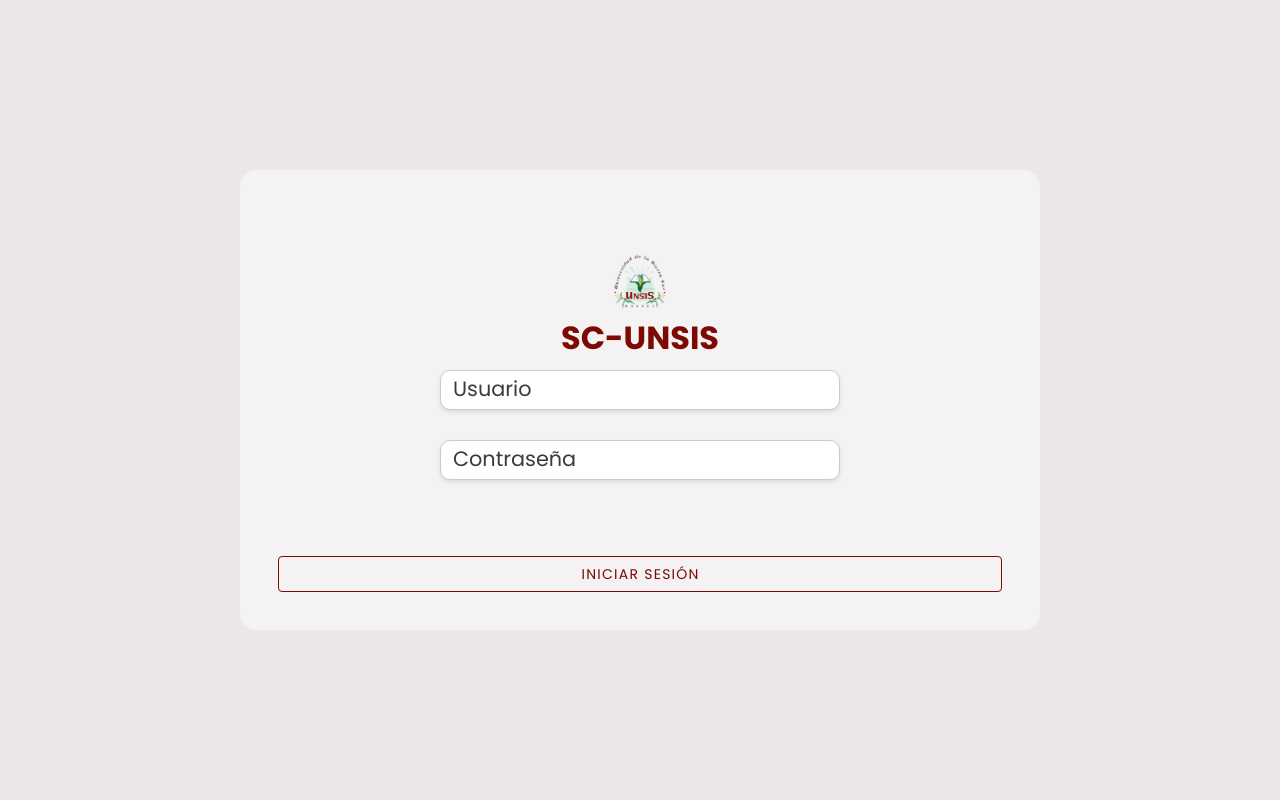
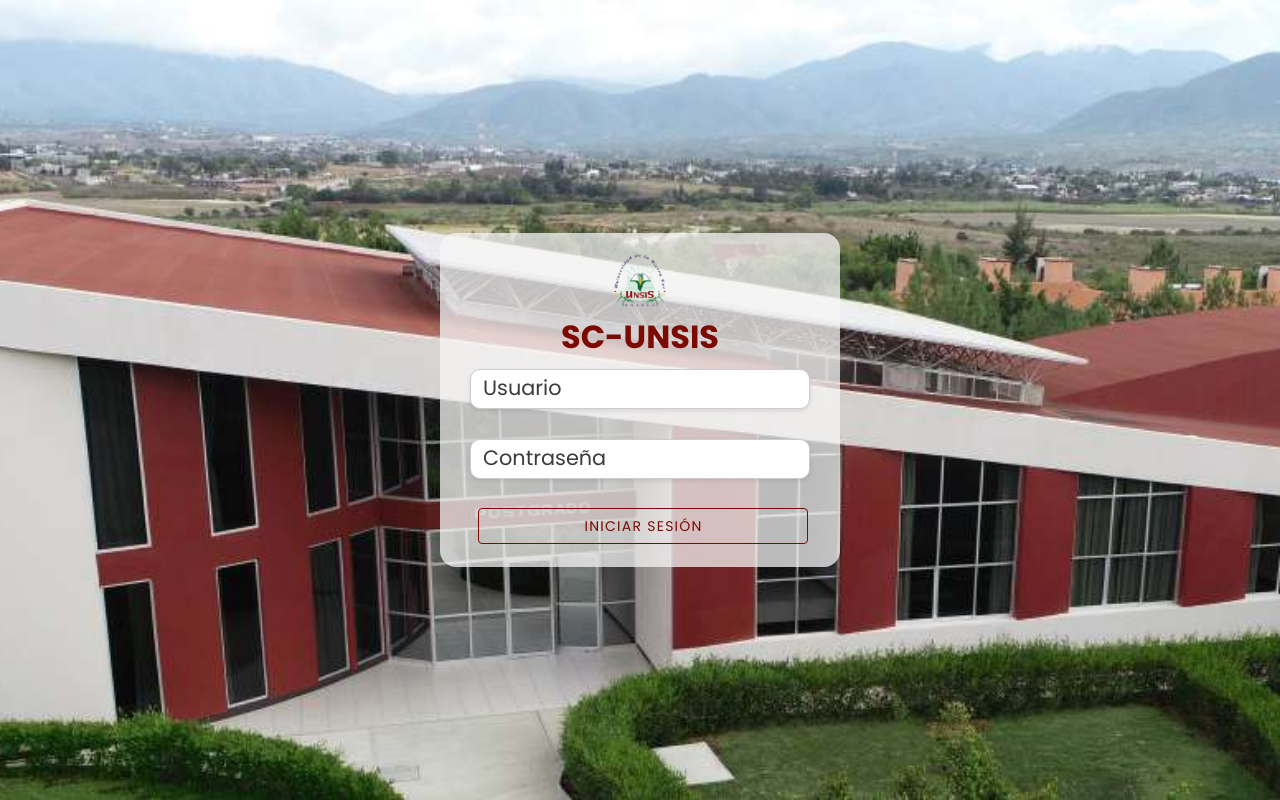
Before and after one commit to EleazarDevFS/SCUNSIS, a Vue app: page / in a window 1280 px wide. Built offline with nearby package versions, Linux system fonts and the light colour scheme.

Commit message:
Change background LoginView

```diff
--- a/src/App.vue
+++ b/src/App.vue
@@ -1,16 +1,35 @@
 <script>
+
 import AsideComponent from './components/AsideComponent.vue';
 import ActiveUser from './components/ActiveUser.vue';
-import EditPaperMaster from './components/EditPaperMaster.vue';
+import LoginView from './views/LoginView.vue';
+import InicioView from './views/InicioView.vue';
+import GenConsView from './views/GenConsView.vue';
+import HistorialView from './views/HistorialView.vue';
+import ConfiguracionView from './views/ConfiguracionView.vue';
 
 export default {
   name: 'App',
   components: {
     AsideComponent,
-    ActiveUser
+    ActiveUser,
+    LoginView,
+    InicioView,
+    GenConsView,
+    HistorialView,
+    ConfiguracionView
+  },
+  data() {
+    return {
+      activeView: 'InicioView' // Vista por defecto
+    }
+  },
+  methods: {
+    setActiveView(view) {
+      this.activeView = view;
+    }
   },
   mounted() {
-    // Aplicar imagen de fondo cuando entramos a la aplicación
     document.body.style.background = 'url("public/img/image.png") no-repeat center center fixed';
     document.body.style.backgroundSize = 'cover';
   }
@@ -20,15 +39,15 @@
   <div class="container-app">
     <template v-if="$route.path === '/'">
       <div class="login-center">
-        <router-view />
+         <LoginView/>
       </div>
     </template>
     <template v-else>
       <ActiveUser class="header" />
       <div class="layout-body">
-        <AsideComponent class="aside"/>
+        <AsideComponent class="aside" @change-view="setActiveView" />
         <main class="main-content">
-          <router-view />
+          <component :is="activeView" />
         </main>
       </div>
     </template>
@@ -48,7 +67,7 @@
   display: flex;
   align-items: center;
   justify-content: center;
-  background: #EBE7E7;
+  /* background: url("public/img/image.png") no-repeat center center fixed; */
 }
 
 .container-app {
@@ -74,7 +93,7 @@
 .main-content {
   flex: 1 1 0%;
   min-width: 0;
-  height: calc(100vh - 100px);
+  height: 100vh;
   overflow-y: auto;
 }
 
--- a/src/components/AsideComponent.vue
+++ b/src/components/AsideComponent.vue
@@ -1,37 +1,18 @@
 <script>
 export default {
-  mounted() {
-    //Botones de navegación
-    const goGCbtn = document.getElementById('gc-btn');
-    const inicioBtn = document.getElementById('inicio-btn');
-    const logOut = document.getElementById('cerrar-sesion');
-    const history = document.getElementById('historial-btn');
-    const config = document.getElementById('configuracion-btn');
-    const btnsAside = document.querySelector('.btns-aside')
-    //Eventos de click en los botones de navegaci+on
-    goGCbtn.addEventListener('click', () => {
-      this.$router.push('/genera_constancias');
-    })
-    inicioBtn.addEventListener('click', ()=>{
-      this.$router.push('/inicio');
-      })
-
-    logOut.addEventListener('click', ()=>{
-      this.$router.push('/')
-    })
-    history.addEventListener('click', ()=>{
-      this.$router.push('/historial')
-    })
-    config.addEventListener('click', ()=>{
-      this.$router.push('/configuracion')
-    })
-
+  methods: {
+    goTo(view) {
+      this.$emit('change-view', view);
+    },
+    logOut() {
+      this.$router.push('/');
+    }
   }
 }
 </script>
 <template>
   <aside>
-    <button id="inicio-btn" class="btns-aside">
+    <button class="btns-aside" @click="goTo('InicioView')">
       <svg id="home" class="svg-aside" xmlns="http://www.w3.org/2000/svg" height="24px" viewBox="0 -960 960 960"
         width="24px" fill="currentColor">
         <path
@@ -39,7 +20,7 @@
       </svg>
       <span class="texts-aside">Inicio</span>
     </button>
-    <button id="gc-btn" class="btns-aside">
+    <button class="btns-aside" @click="goTo('GenConsView')">
       <svg class="svg-aside" xmlns="http://www.w3.org/2000/svg" height="24px" viewBox="0 -960 960 960" width="24px"
         fill="currentColor">
         <path
@@ -47,21 +28,21 @@
       </svg>
       <span class="texts-aside">Generar Constancia(s)</span>
     </button>
-    <button id="historial-btn" class="btns-aside">
+    <button class="btns-aside" @click="goTo('HistorialView')">
       <svg xmlns="http://www.w3.org/2000/svg" height="24px" viewBox="0 -960 960 960" width="24px" fill="currentColor">
         <path
           d="M480-120q-138 0-240.5-91.5T122-440h82q14 104 92.5 172T480-200q117 0 198.5-81.5T760-480q0-117-81.5-198.5T480-760q-69 0-129 32t-101 88h110v80H120v-240h80v94q51-64 124.5-99T480-840q75 0 140.5 28.5t114 77q48.5 48.5 77 114T840-480q0 75-28.5 140.5t-77 114q-48.5 48.5-114 77T480-120Zm112-192L440-464v-216h80v184l128 128-56 56Z" />
       </svg>
       <span class="texts-aside">Historial</span>
     </button>
-    <button id="configuracion-btn" class="btns-aside">
+    <button class="btns-aside" @click="goTo('ConfiguracionView')">
       <svg xmlns="http://www.w3.org/2000/svg" height="24px" viewBox="0 -960 960 960" width="24px" fill="currentColor">
         <path
           d="m370-80-16-128q-13-5-24.5-12T307-235l-119 50L78-375l103-78q-1-7-1-13.5v-27q0-6.5 1-13.5L78-585l110-190 119 50q11-8 23-15t24-12l16-128h220l16 128q13 5 24.5 12t22.5 15l119-50 110 190-103 78q1 7 1 13.5v27q0 6.5-2 13.5l103 78-110 190-118-50q-11 8-23 15t-24 12L590-80H370Zm70-80h79l14-106q31-8 57.5-23.5T639-327l99 41 39-68-86-65q5-14 7-29.5t2-31.5q0-16-2-31.5t-7-29.5l86-65-39-68-99 42q-22-23-48.5-38.5T533-694l-13-106h-79l-14 106q-31 8-57.5 23.5T321-633l-99-41-39 68 86 64q-5 15-7 30t-2 32q0 16 2 31t7 30l-86 65 39 68 99-42q22 23 48.5 38.5T427-266l13 106Zm42-180q58 0 99-41t41-99q0-58-41-99t-99-41q-59 0-99.5 41T342-480q0 58 40.5 99t99.5 41Zm-2-140Z" />
       </svg>
       <span class="texts-aside">Configuración</span>
     </button>
-    <button id="cerrar-sesion" class="btns-aside">
+    <button class="btns-aside" @click="logOut">
       <svg xmlns="http://www.w3.org/2000/svg" height="24px" viewBox="0 -960 960 960" width="24px" fill="currentColor">
         <path d="M200-120q-33 0-56.5-23.5T120-200v-560q0-33 23.5-56.5T200-840h280v80H200v560h280v80H200Zm440-160-55-58 102-102H360v-80h327L585-622l55-58 200 200-200 200Z"/>
       </svg>
--- a/src/views/LoginView.vue
+++ b/src/views/LoginView.vue
@@ -5,36 +5,38 @@
   components: {
     Logo
   },
+  data() {
+    return {
+      showSnackbar: false
+    }
+  },
   mounted() {
-    // Aplicar imagen de fondo cuando entramos al login
+    // Aplicar imagen de fondo especial para el login
     document.body.style.background = 'url("public/img/image.png") no-repeat center center fixed';
     document.body.style.backgroundSize = 'cover';
   },
   methods: {
     login() {
-
-      // Vamos a navegar hacia la vista de Inicio
-      this.$router.push('/inicio');
+      this.showSnackbar = true;
+      setTimeout(() => {
+        this.$router.push('/inicio');
+      }, 500); // Espera a que se muestre la alerta
     }
   }
 }
 </script>
 
 <template>
-  <form class="login" id="loginsc">
+
+  <form class="login" id="loginsc" @submit.prevent="login">
     <Logo class="logotipo" />
     <input type="text" class="inputs-txt sub-log" placeholder="Usuario" />
     <input type="password" class="inputs-txt sub-log" placeholder="Contraseña" />
-    <v-snackbar :timeout="2000" color="success" variant="outlined">
-      <template v-slot:activator="{ props }">
-        <v-btn id="log" class="ma-2" color="#7C0A02" variant="outlined" v-bind="props" @click="login">Iniciar sesión</v-btn>
-      </template>
+    <v-snackbar v-model="showSnackbar" :timeout="1200" color="success" variant="outlined">
       A iniciado <strong>sesión</strong> con exito.
     </v-snackbar>
-    <!-- <button type="submit" id="btns" class="submits">Iniciar sesión</button> -->
+    <v-btn id="log" class="ma-2" color="#7C0A02" variant="outlined" @click="login">Iniciar sesión</v-btn>
   </form>
-
-
 </template>
 
 <style scoped>
@@ -75,7 +77,7 @@
   border-radius: 1em;
   color: #000;
   width: 100%;
-  max-width: 800px;
+  max-width: 200px;
   min-width: 400px;
   height: auto;
   gap: 10px;
@@ -113,4 +115,9 @@
   position: relative;
   top: -1.2em;
 }
+#log{
+  position: absolute;
+  top: 80%;
+  width: calc(100% - 70px);
+}
 </style>
```
